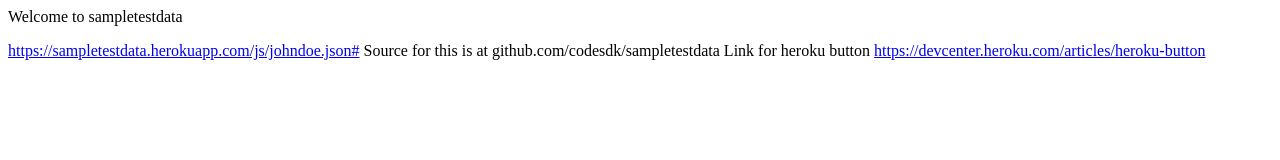
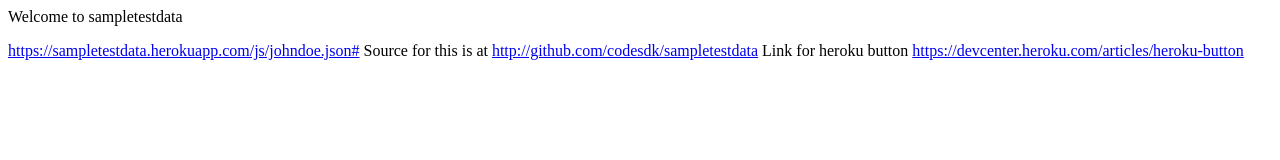
Before and after one commit to codelabspro/sampletestdata, a plain HTML site: page public/index.html in a window 1280 px wide. Drawn offline with Linux system fonts and the light colour scheme.

Commit message:
Added link

```diff
--- a/public/index.html
+++ b/public/index.html
@@ -2,7 +2,7 @@
 
 <a href="https://sampletestdata.herokuapp.com/js/johndoe.json#">https://sampletestdata.herokuapp.com/js/johndoe.json#</a>
 
-Source for this is at github.com/codesdk/sampletestdata
+Source for this is at <a href="http://github.com/codesdk/sampletestdata">http://github.com/codesdk/sampletestdata</a>
 
 Link for heroku button
 <a href="https://devcenter.heroku.com/articles/heroku-button">https://devcenter.heroku.com/articles/heroku-button</a>
```
